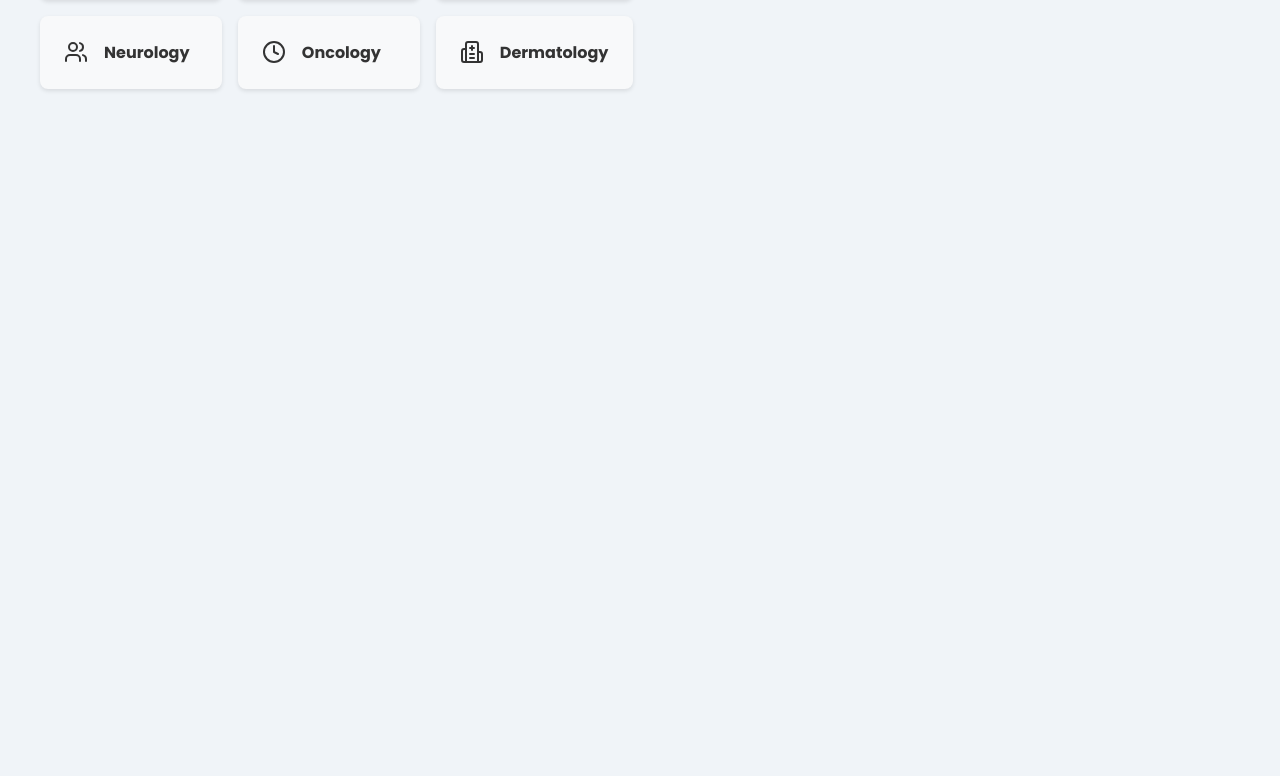
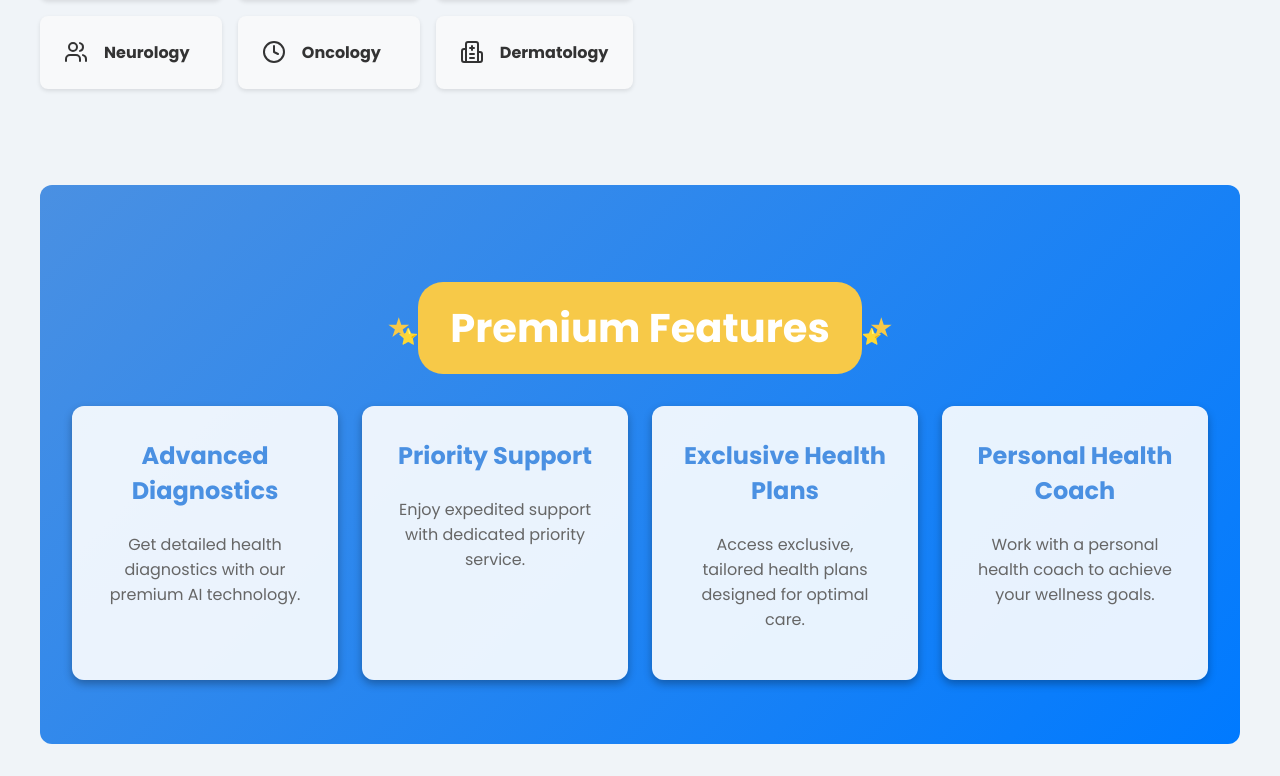
Before and after one commit to PixelPiratess/SIH-PixelPirates-Medicare, a React (Create React App) app in the folder frontend/: page / in a window 1280 px wide. Shown: the part 1452-2228 px from the top of the page. Before the commit the page ends 1605 px from the top, so only its background shows below. Built offline with nearby package versions, Linux system fonts and the light colour scheme.

Commit message:
chore: Add premium features section to home page

```diff
--- a/frontend/src/components/Home.css
+++ b/frontend/src/components/Home.css
@@ -6,6 +6,7 @@
   --text-color: #333333;
   --secondary-text-color: #666666;
   --feature-background: #f8f9fa;
+  --golden-color: #f7c948;
 }
 
 .dark-mode {
@@ -187,6 +188,104 @@ body {
   color: var(--secondary-text-color);
 }
 
+.premium-features {
+  padding: 4rem 0;
+  background: linear-gradient(135deg, #4a90e2, #007aff);
+  color: white;
+  text-align: center;
+  border-radius: 12px;
+  margin: 2rem 0;
+  position: relative;
+  overflow: hidden;
+}
+
+.premium-features h2 {
+  font-size: 2.5rem;
+  margin-bottom: 2rem;
+  font-weight: bold;
+  position: relative;
+  z-index: 1;
+  padding: 1rem 2rem;
+  color: white;
+  background: var(--golden-color);
+  border-radius: 25px;
+  display: inline-block;
+}
+
+.premium-features h2::before,
+.premium-features h2::after {
+  content: "★";
+  position: absolute;
+  top: 50%;
+  transform: translateY(-50%);
+  font-size: 1.5rem;
+  color: var(--golden-color);
+}
+
+.premium-features h2::before {
+  left: -2rem;
+}
+
+.premium-features h2::after {
+  right: -2rem;
+}
+
+.premium-grid {
+  display: grid;
+  grid-template-columns: repeat(auto-fit, minmax(250px, 1fr));
+  gap: 1.5rem;
+  margin: 0 auto;
+  max-width: var(--content-max-width);
+  padding: 0 var(--content-padding);
+  position: relative;
+  z-index: 1;
+}
+
+.premium-feature {
+  background: rgba(255, 255, 255, 0.9);
+  color: var(--text-color);
+  padding: 2rem;
+  border-radius: 12px;
+  box-shadow: 0 4px 8px rgba(0, 0, 0, 0.3);
+  transition: transform 0.3s ease, box-shadow 0.3s ease;
+  position: relative;
+  overflow: hidden;
+}
+
+.premium-feature:hover {
+  transform: translateY(-10px);
+  box-shadow: 0 8px 16px rgba(0, 0, 0, 0.4);
+}
+
+.premium-feature h3 {
+  margin-top: 0;
+  font-size: 1.5rem;
+  color: var(--primary-color);
+  position: relative;
+  z-index: 1;
+}
+
+.premium-feature p {
+  color: #666666;
+  position: relative;
+  z-index: 1;
+}
+
+@keyframes pulse {
+  0% {
+    transform: translateX(-50%) translateY(-50%) scale(1);
+    opacity: 0.2;
+  }
+  50% {
+    transform: translateX(-50%) translateY(-50%) scale(1.1);
+    opacity: 0.15;
+  }
+  100% {
+    transform: translateX(-50%) translateY(-50%) scale(1);
+    opacity: 0.2;
+  }
+}
+
 @media (max-width: 768px) {
   .content-wrapper {
     padding: 0 1rem;
--- a/frontend/src/components/Home.js
+++ b/frontend/src/components/Home.js
@@ -85,6 +85,32 @@ const Home = () => {
             </div>
           </div>
         </section>
+
+        <section className="premium-features">
+          <div className="premium-heading">
+            <span className="star">⭐</span>
+            <h2>Premium Features</h2>
+            <span className="star">⭐</span>
+          </div>
+          <div className="premium-grid">
+            <div className="premium-feature">
+              <h3>Advanced Diagnostics</h3>
+              <p>Get detailed health diagnostics with our premium AI technology.</p>
+            </div>
+            <div className="premium-feature">
+              <h3>Priority Support</h3>
+              <p>Enjoy expedited support with dedicated priority service.</p>
+            </div>
+            <div className="premium-feature">
+              <h3>Exclusive Health Plans</h3>
+              <p>Access exclusive, tailored health plans designed for optimal care.</p>
+            </div>
+            <div className="premium-feature">
+              <h3>Personal Health Coach</h3>
+              <p>Work with a personal health coach to achieve your wellness goals.</p>
+            </div>
+          </div>
+        </section>
       </div>
     </div>
   );
```
